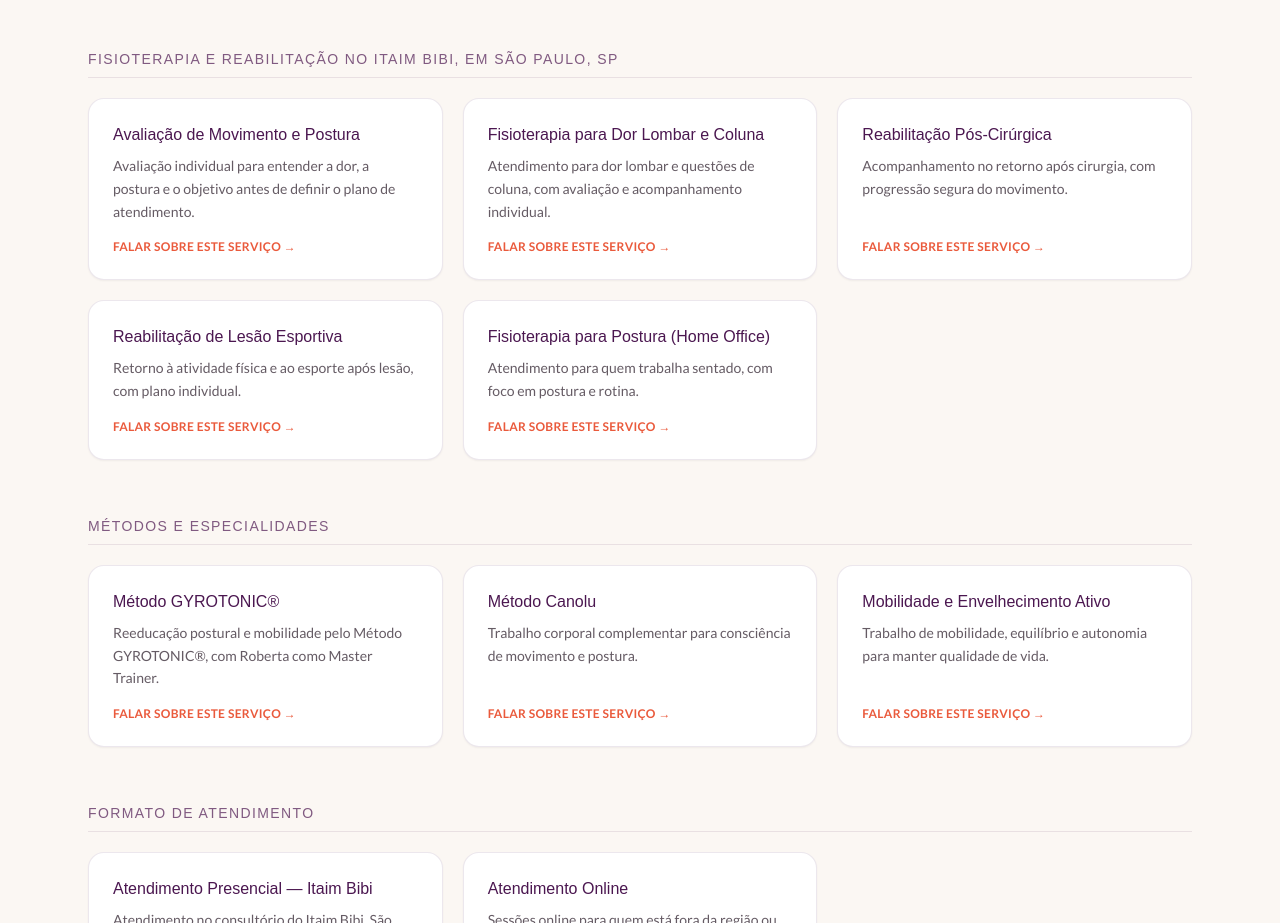
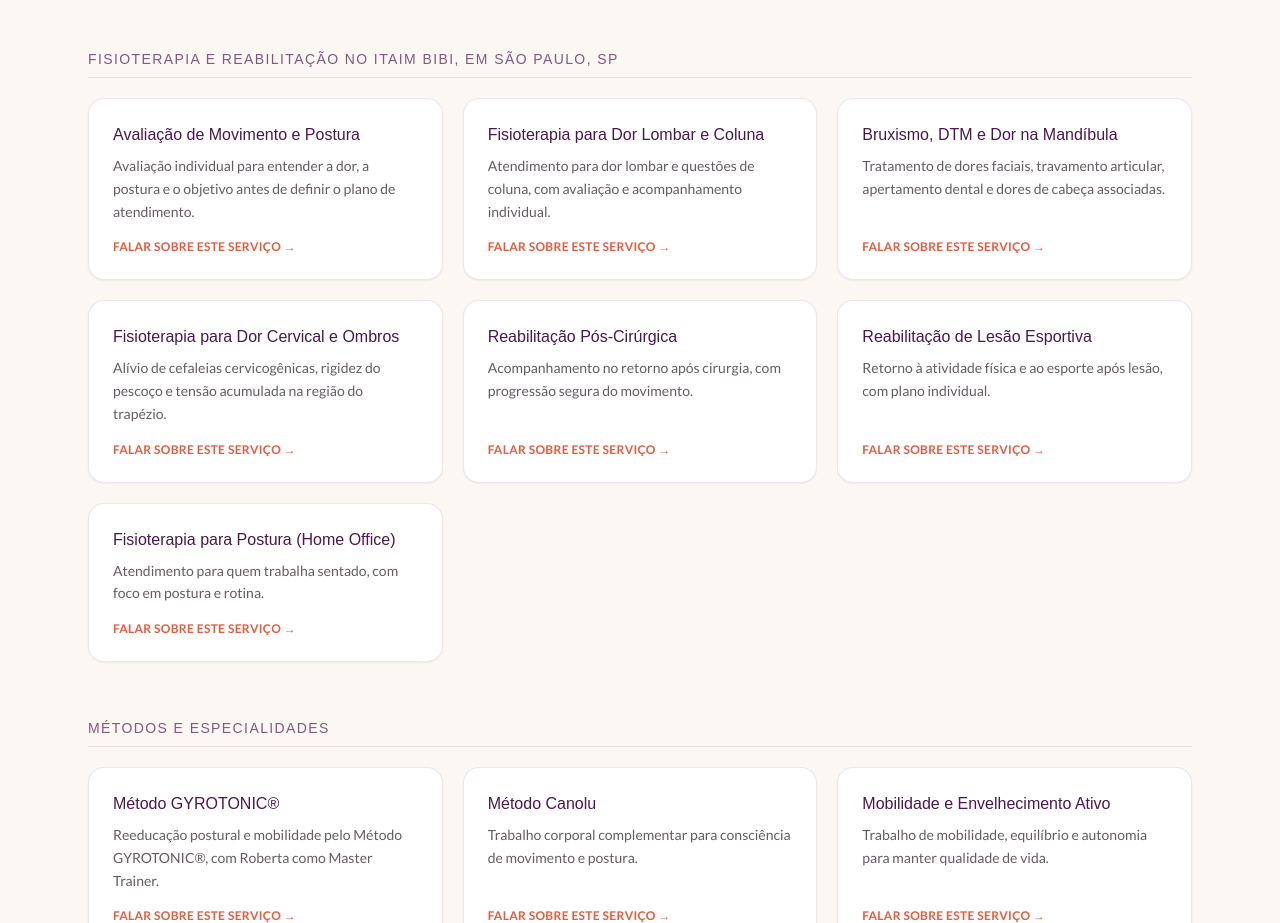
Before and after one commit to unicain/robertaquinn, a React (Vite) app: page / in a window 1280 px wide. Shown: the part 1020-1943 px from the top of the page. Built offline with nearby package versions, Linux system fonts and the light colour scheme; no server answers; the HTML template or start-up script is replaced by a standard one; a web font is replaced by a local one.

Commit message:
feat: add DTM and cervical pain services
Expand the services data and documentation to include treatments for bruxism/DTM and cervical/shoulder pain.

```diff
--- a/src/data/services.ts
+++ b/src/data/services.ts
@@ -24,6 +24,20 @@ export const services: Service[] = [
     nome: "Fisioterapia para Dor Lombar e Coluna",
     descricao:
       "Atendimento para dor lombar e questões de coluna, com avaliação e acompanhamento individual.",
+  },
+  {
+    id: "dtm",
+    grupo: "Fisioterapia e Reabilitação no Itaim Bibi, em São Paulo, SP",
+    nome: "Bruxismo, DTM e Dor na Mandíbula",
+    descricao:
+      "Tratamento de dores faciais, travamento articular, apertamento dental e dores de cabeça associadas.",
+  },
+  {
+    id: "cervical",
+    grupo: "Fisioterapia e Reabilitação no Itaim Bibi, em São Paulo, SP",
+    nome: "Fisioterapia para Dor Cervical e Ombros",
+    descricao:
+      "Alívio de cefaleias cervicogênicas, rigidez do pescoço e tensão acumulada na região do trapézio.",
   },
   {
     id: "pos-cirurgico",
```
Also changed, not shown: 1 other file (tests, documents, lock files or other folders).
